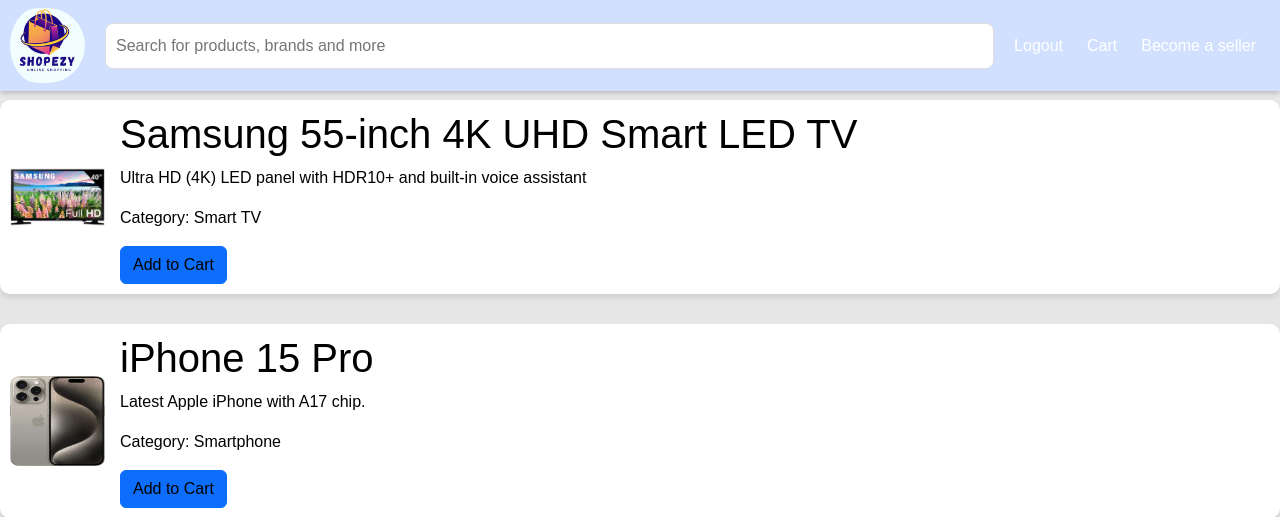
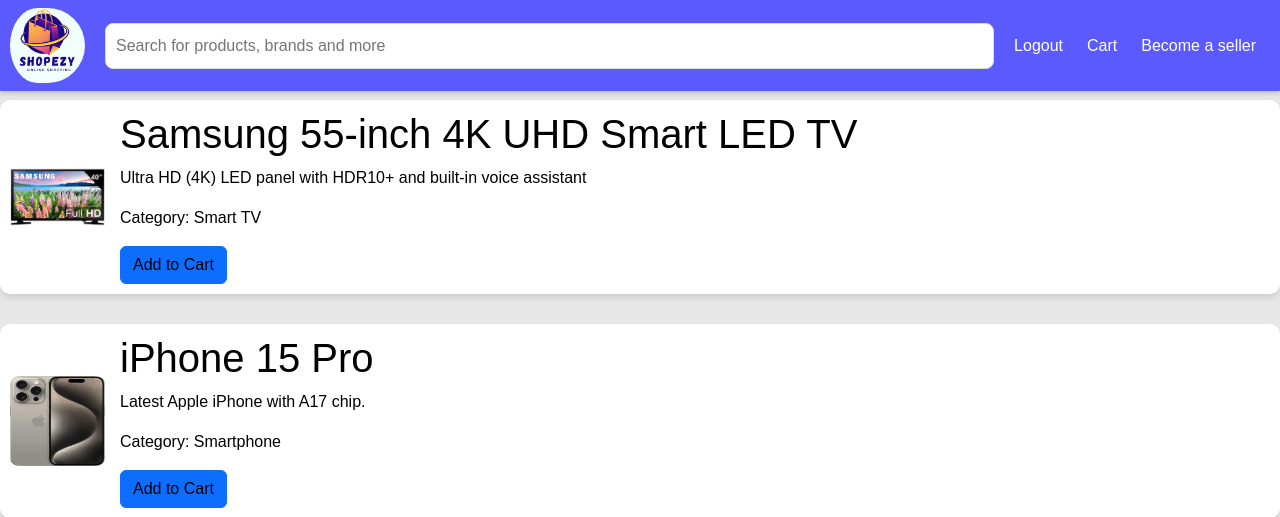
Before and after one commit to Adarsh776/Ecommerce, a Django app: page /coreapp/eachcategory/2 in a window 1280 px wide. Shown: the top 517 px of the page. Run offline with Django 5.2, Linux system fonts and the light colour scheme; a user stored in the database is signed in; data comes from the database, SQL or seed files in the repository; some libraries are stand-ins or nearby versions.

Commit message:
updated loginnav.html

```diff
--- a/templates/partials/loginnav.html
+++ b/templates/partials/loginnav.html
@@ -1,6 +1,6 @@
 {%load static%}
 
-<nav class="navbar fixed-top" style="background-color: #d1e0ff;">
+<nav class="navbar fixed-top">
     <!-- Logo -->
     <div class="logo-container">
         <a href="{%url 'dashboard' %}"><img src="{%static 'img/Shopezylogo.png'%}" alt="Flipkart"></a>
```
